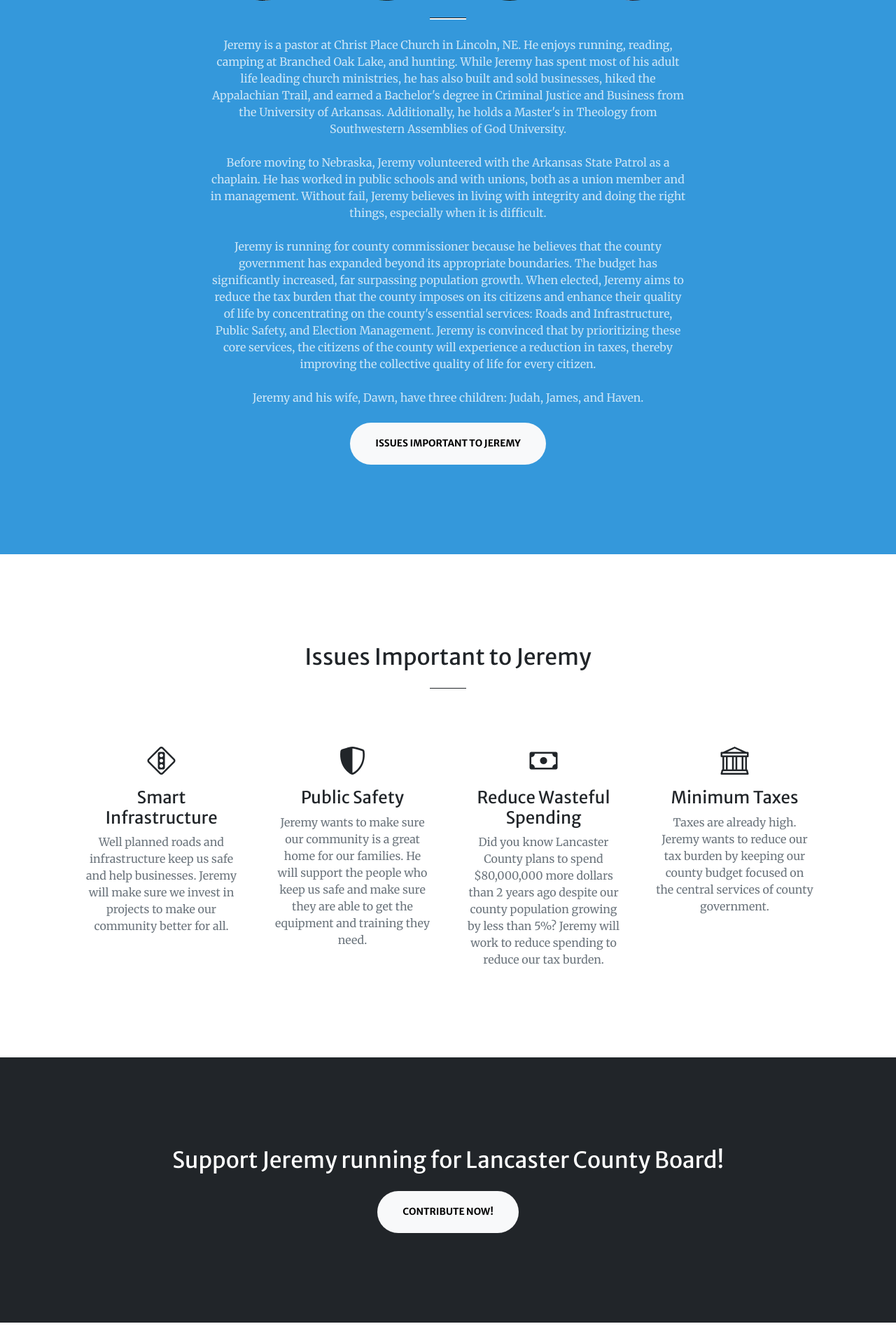
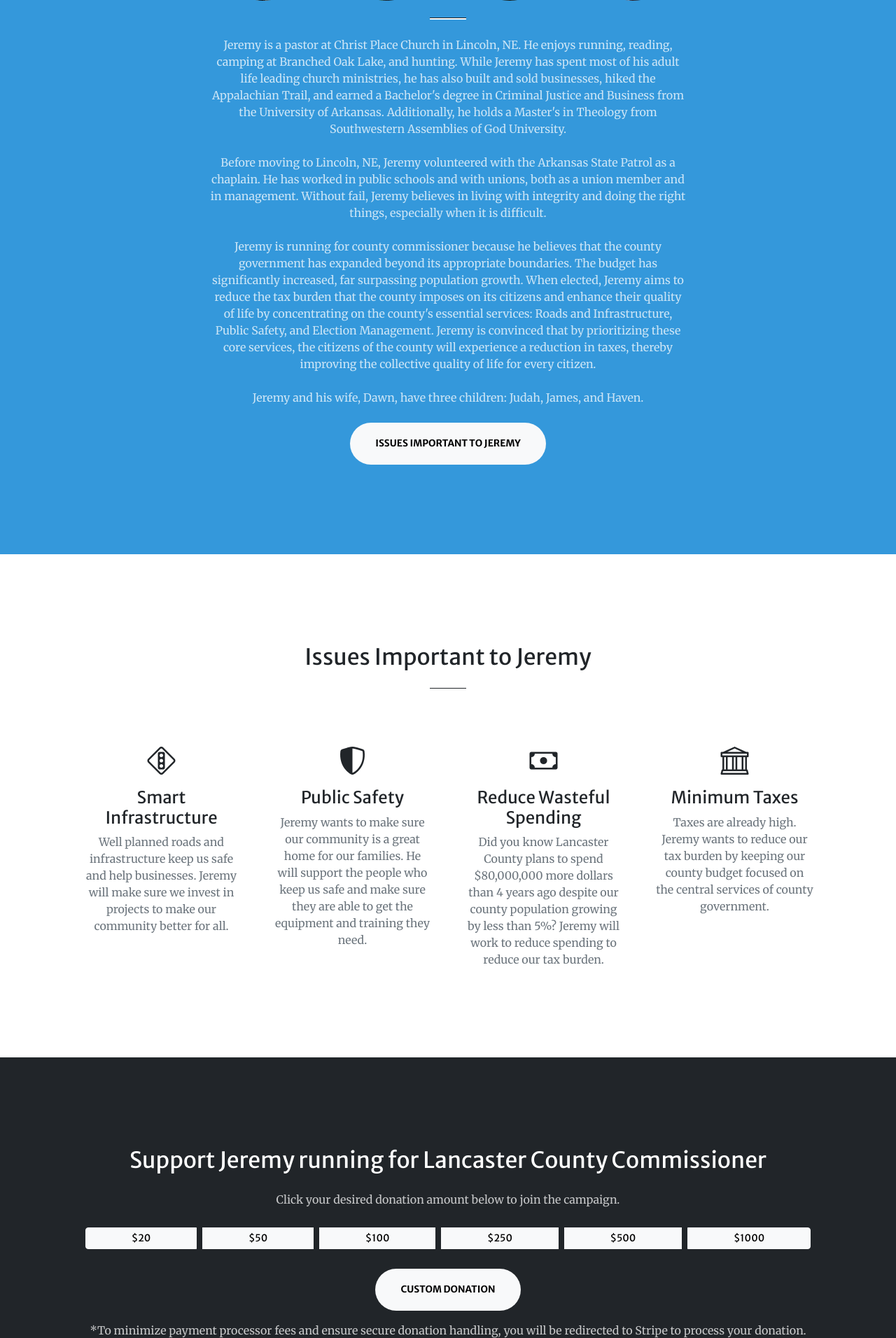
Before and after one commit to arkterra90/district_2, a Django app: page / in a window 1280 px wide. Shown: the part 1169-3081 px from the top of the page at 70% size. Run offline with Django 5.2, Linux system fonts and the light colour scheme; some libraries are stand-ins or nearby versions.

Commit message:
Update index.html
adds donation buttons and SEO tags

```diff
--- a/district2/website/templates/website/index.html
+++ b/district2/website/templates/website/index.html
@@ -4,8 +4,8 @@
 <head>
     <meta charset="utf-8" />
     <meta name="viewport" content="width=device-width, initial-scale=1, shrink-to-fit=no" />
-    <meta name="description" content="" />
-    <meta name="author" content="" />
+    <meta name="description" content="Jeremy Kuehn For Lancaster District 2 - Conservative Vision. Helping Others Succeed." />
+    <meta name="author" content="Jeremy Kuehn" />
     <title>Jeremy Kuehn For Lancaster District 2</title>
 
     <!-- Favicon-->
@@ -24,28 +24,36 @@
     <!-- Core theme CSS (includes Bootstrap)-->
     <link href="static/css/styles.css" rel="stylesheet" />
     <link rel="stylesheet" href="https://cdn.jsdelivr.net/npm/bootstrap-icons@1.11.0/font/bootstrap-icons.css">
-    <!-- <style>
-        .navbar-logo {
-            max-height: 40px; /* Adjust the max-height as needed */
-            width: auto; /* Allow the width to scale proportionally with the height */
+    <style>
+        .transparent-navbar {
+            background-color: transparent !important;
+            transition: background-color 0.3s ease;
         }
-    </style> -->
+
+        .white-navbar {
+            background-color: white !important;
+            transition: background-color 0.3s ease;
+        }
+
+
+
+    </style>
 
 
 </head>
 
 <body id="page-top">
     <!-- Navigation-->
-    <nav class="navbar navbar-expand-lg navbar-light fixed-top py-3" id="mainNav" role="navigation" style="max-height: 80px;">
-        <div class="container px-4 px-lg-5">
+    <nav class="navbar navbar-expand-lg navbar-light fixed-top">
+        <div class="container">
             <a class="navbar-brand" href="#page-top">
-                <img src="static/assets/logos/logo1.png" class="navbar-logo" alt="Jeremy Logo" style="width: 150px; max-height: 90%;">
+                <img src="static/assets/logos/logo1.png" class="navbar-logo" alt="Jeremy Logo" style="max-height: 150px;">
             </a>
-            <button class="navbar-toggler navbar-toggler-right" type="button" data-bs-toggle="collapse" data-bs-target="#navbarResponsive" aria-controls="navbarResponsive" aria-expanded="false" aria-label="Toggle navigation">
+            <button class="navbar-toggler" type="button" data-bs-toggle="collapse" data-bs-target="#navbarResponsive" aria-controls="navbarResponsive" aria-expanded="false" aria-label="Toggle navigation">
                 <span class="navbar-toggler-icon"></span>
             </button>
             <div class="collapse navbar-collapse" id="navbarResponsive">
-                <ul class="navbar-nav ms-auto my-2 my-lg-0">
+                <ul class="navbar-nav ms-auto">
                     <li class="nav-item"><a class="nav-link" href="#about">About</a></li>
                     <li class="nav-item"><a class="nav-link" href="#services">Issues</a></li>
                     <li class="nav-item"><a class="nav-link" href="#portfolio">Donate</a></li>
@@ -54,6 +62,9 @@
             </div>
         </div>
     </nav>
+
+
+
 
 
 
@@ -73,7 +84,7 @@
                     <br>
                     <br>
                     <br>
-                    <h1 class="text-white font-weight-bold">Jeremy Kuehn</h1>
+                    <h1 class="text-white font-weight-bold">Jeremy Kuehn | Lancaster County Commissioner District 2</h1>
                     <hr class="divider" />
                 </div>
                 <div class="col-lg-8 align-self-baseline mb-5">
@@ -113,7 +124,7 @@
                     </p>
 
                     <p class="text-white-75 mb-4">
-                        Before moving to Nebraska, Jeremy volunteered with the Arkansas State Patrol as a chaplain. He has worked in public schools and with unions, both as a union member and in management. Without fail, Jeremy believes in living with integrity and doing the right things, especially when it is difficult.
+                        Before moving to Lincoln, NE, Jeremy volunteered with the Arkansas State Patrol as a chaplain. He has worked in public schools and with unions, both as a union member and in management. Without fail, Jeremy believes in living with integrity and doing the right things, especially when it is difficult.
                     </p>
                     <p class="text-white-75 mb-4">
                         Jeremy is running for county commissioner because he believes that the county government has expanded beyond its appropriate boundaries.
@@ -158,7 +169,7 @@
                     <div class="mt-5">
                         <div class="mb-2"><i class="bi-cash fs-1 text-primary"></i></div>
                         <h3 class="h4 mb-2">Reduce Wasteful Spending</h3>
-                        <p class="text-muted mb-0">Did you know Lancaster County plans to spend $80,000,000 more dollars than 2 years ago despite our county population growing by less than 5%? Jeremy will work to reduce spending to reduce our tax burden.</p>
+                        <p class="text-muted mb-0">Did you know Lancaster County plans to spend $80,000,000 more dollars than 4 years ago despite our county population growing by less than 5%? Jeremy will work to reduce spending to reduce our tax burden.</p>
                     </div>
                 </div>
 
@@ -179,10 +190,35 @@
     <!-- Call to action-->
     <section class="page-section bg-dark text-white" id="portfolio">
         <div class="container px-4 px-lg-5 text-center">
-            <h2 class="mb-4">Support Jeremy running for Lancaster County Board!</h2>
-            <a class="btn btn-light btn-xl" href="#" role="button">Contribute Now!</a>
+            <h2 class="mb-4">Support Jeremy running for Lancaster County Commissioner</h2>
+            <p class="text-white-75 mb-4">
+                Click your desired donation amount below to join the campaign.
+            </p>
+
+            <!-- Donation Buttons -->
+            <div class="btn-group d-flex justify-content-center flex-wrap">
+                <a href="https://donate.stripe.com/cN202Kbfba0SbpCfZ0" class="btn btn-light btn-lg btn-sm m-1" data-amount="20" role="button" target="_blank">$20</a>
+                <a href="https://donate.stripe.com/00g8zg973c900KYdQT" class="btn btn-light btn-lg btn-sm m-1" data-amount="50" role="button" target="_blank">$50</a>
+                <a href="https://donate.stripe.com/dR63eW1EBflc2T6cMQ" class="btn btn-light btn-lg btn-sm m-1" data-amount="100" role="button" target="_blank">$100</a>
+                <a href="https://donate.stripe.com/7sI16O0Ax2yq2T6149" class="btn btn-light btn-lg btn-sm m-1" data-amount="250" role="button" target="_blank">$250</a>
+                <a href="https://donate.stripe.com/28o9Dk1EB0qi8dqcMS" class="btn btn-light btn-lg btn-sm m-1" data-amount="500" role="button" target="_blank">$500</a>
+                <a href="https://donate.stripe.com/fZe3eWdnj4Gy2T67sz" class="btn btn-light btn-lg btn-sm m-1" data-amount="1000" role="button" target="_blank">$1000</a>
+            </div>
+
+            <!-- Custom Donation Button -->
+            <div class="mt-3">
+                <a href="https://donate.stripe.com/fZe3eWdnj4Gy2T67sz" class="btn btn-light btn-xl mt-2" id="customDonate" role="button" target="_blank">Custom Donation</a>
+            </div>
+            <div class="mt-3">
+                <p class="text-white-75 mb-4">
+                    *To minimize payment processor fees and ensure secure donation handling, you will be redirected to Stripe to process your donation.
+                </p>
+            </div>
         </div>
     </section>
+
+
+
 
     <!-- Contact-->
     <section class="page-section" id="contact">
@@ -270,6 +306,24 @@
         <!-- Core theme JS-->
         <script src="static/js/scripts.js"></script>
         <script src="static/js/form.js"></script>
+        <script src="https://code.jquery.com/jquery-3.5.1.slim.min.js"></script>
+
+        <script>
+            $(document).ready(function() {
+                // Check scroll position and add/remove background color to navbar
+                $(window).scroll(function() {
+                    if ($(window).scrollTop() > 50) {
+                        $('.navbar').addClass('white-navbar');
+                    } else {
+                        $('.navbar').removeClass('white-navbar');
+                    }
+                });
+
+                // Add the transparent class initially
+                $('.navbar').addClass('transparent-navbar');
+            });
+        </script>
+
 
 
     </body>
```
